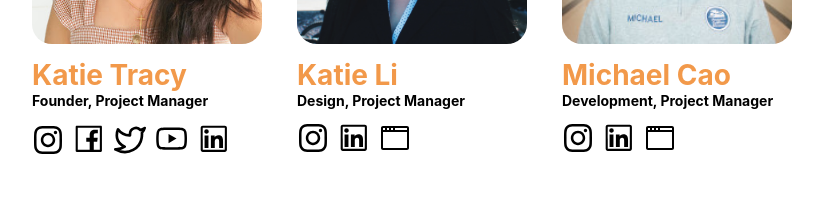
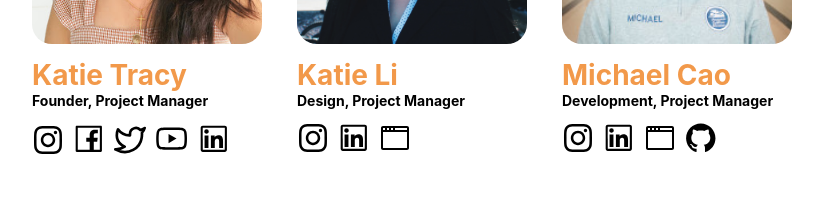
Before and after one commit to donatecovid19/website, a React (Create React App) app: page /about in a window 1280 px wide. Shown: the part 1640-1851 px from the top of the page, without its empty margins (228-1051 px from the left). Built offline with nearby package versions, Linux system fonts and the light colour scheme.

Commit message:
Fixed About Page
Why am I committing to master again? We will never know

```diff
--- a/src/components/About.jsx
+++ b/src/components/About.jsx
@@ -9,7 +9,7 @@ import { AiOutlineYoutube } from "react-icons/ai";
 import { AiOutlineFacebook } from "react-icons/ai";
 import { GoBrowser } from "react-icons/go";
 
-function Home() {
+function About() {
   return (
     <div class="about">
       <title>Donate to Fight COVID-19</title>
@@ -163,6 +163,13 @@ function Home() {
               >
                 <GoBrowser size="2em" />
               </a>
+              <a
+                href="https://github.com/mcao"
+                target="_blank"
+                rel="noreferrer noopener"
+              >
+                <AiOutlineGithub size="2.1em" />
+              </a>
             </div>
           </div>
           <div class="person he" id="person">
@@ -310,4 +317,4 @@ function Home() {
   );
 }
 
-export default Home;
+export default About;
--- a/src/components/Footer.jsx
+++ b/src/components/Footer.jsx
@@ -1,4 +1,5 @@
 import React from "react";
+import { Link, withRouter } from "react-router-dom";
 
 function Footer() {
   return (
@@ -9,9 +10,9 @@ function Footer() {
           &#129505;
         </span>{" "}
         by{" "}
-        <a href="/about" rel="noopener noreferrer">
+        <Link className="nav-link" to="/about">
           our team
-        </a>
+        </Link>
         <p>
           Image Source:{" "}
           <a
@@ -27,4 +28,4 @@ function Footer() {
   );
 }
 
-export default Footer;
+export default withRouter(Footer);
```
Also changed, not shown: 1 other file (tests, documents, lock files or other folders).
